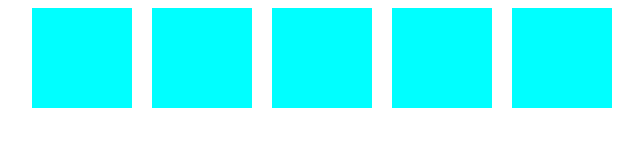
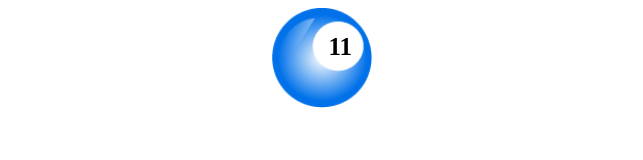
Before and after one commit to szobek/my-lotto, a website: page index.html in a window 1280 px wide. Shown: the whole page, without its empty margins (318-961 px from the left). Drawn offline with Linux system fonts and the light colour scheme.

Commit message:
Update ball component styles and add image background

```diff
--- a/index.html
+++ b/index.html
@@ -10,12 +10,12 @@
 <body>
     <div class="wrapper">
         <div class="ball-row">
-            <div class="ball"></div>
-            <div class="ball"></div>
-            <div class="ball"></div>
-            <div class="ball"></div>
-            <div class="ball"></div>
+            <div class="ball">
+                <span>11</span>
+            </div>
+
         </div>
+
     </div>
 
 </body>
--- a/scss/style.scss
+++ b/scss/style.scss
@@ -1,13 +1,25 @@
 .wrapper {
     .ball-row {
         display: flex;
+        flex-direction: row;
         justify-content: center;
         gap: 10px 20px;
+        flex-wrap: wrap;
 
         .ball {
             width: 100px;
             height: 100px;
-            background-color: aqua;
+            background: url("../assets/ball.png") no-repeat center;
+            background-size: cover;
+            position: relative;
+
+            span {
+                position: absolute;
+                top: 25px;
+                right: 20px;
+                font-weight: bolder;
+                font-size: 25px;
+            }
         }
     }
 }
```
Also changed, not shown: assets/ball.png (added), css/style.css, 1 other file.
